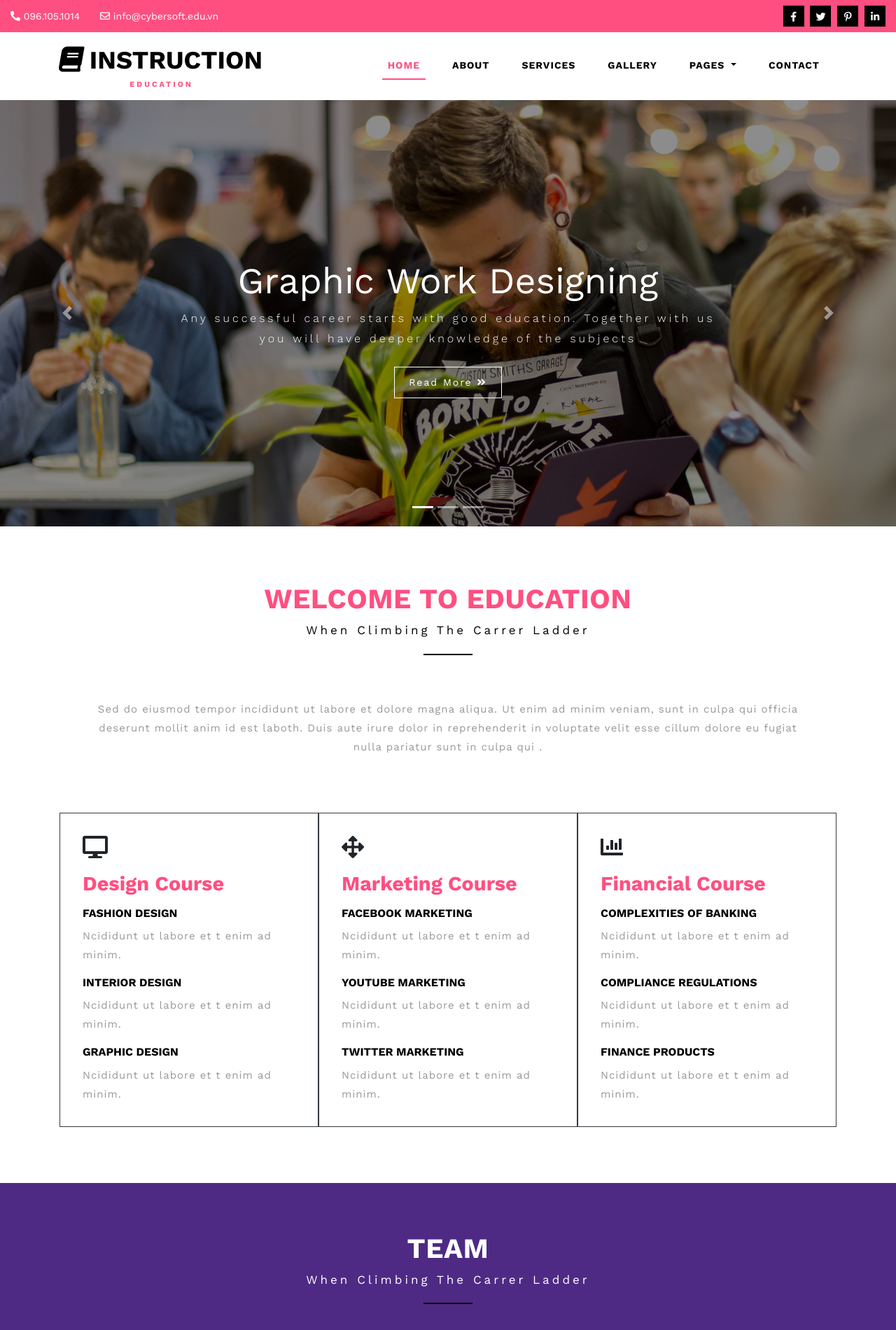
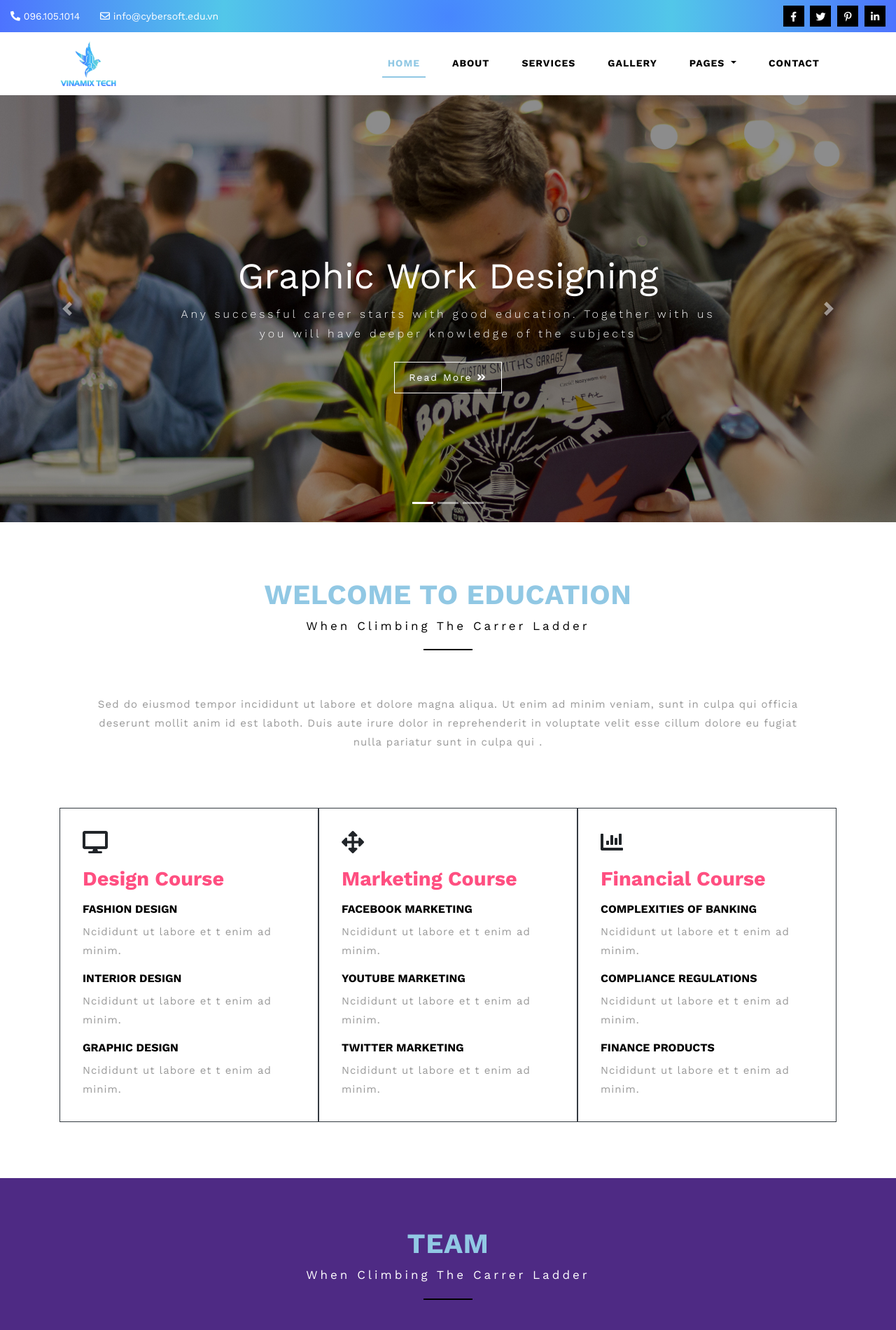
Before and after one commit to TNA2209/Web_Marketing, a website: page index.html in a window 1280 px wide. Shown: the top 1900 px of the page at 70% size. Drawn offline with nearby package versions, Linux system fonts and the light colour scheme.

Commit message:
first commit

```diff
--- a/css/index.css
+++ b/css/index.css
@@ -12,7 +12,7 @@ body {
 
 .heading h2 {
     font-size: 40px;
-    color: #ff4f81;
+    color: #91C8E4;
     font-weight: bold;
     letter-spacing: 0.5px;
 }
@@ -45,7 +45,7 @@ body {
 /* HEADER */
 
 .header__top {
-    background-color: #ff4f81;
+    background: radial-gradient(circle, #4786fe, #52c7e9, #4d73ff);
     font-size: 14px;
 }
 
@@ -67,7 +67,7 @@ body {
 }
 
 .header__right a:hover {
-    background-color: #ff4f81;
+    background-color: #91C8E4;
     border-color: white;
 }
 
@@ -89,7 +89,7 @@ body {
 
 .navInstruction .navbar-brand p:last-child {
     font-size: 11px;
-    color: #ff4f81;
+    color: #91C8E4;
     letter-spacing: 3px;
     font-weight: bold;
 }
@@ -102,7 +102,7 @@ body {
     content: '';
     width: 0;
     height: 2px;
-    background-color: #ff4f81;
+    background-color: #91C8E4;
     display: block;
     transition: all 0.5s;
 }
@@ -119,11 +119,11 @@ body {
 }
 
 #navbarInstruction .nav-item:hover .nav-link {
-    color: #ff4f81;
+    color: #91C8E4;
 }
 
 #navbarInstruction .nav-item.active .nav-link {
-    color: #ff4f81;
+    color: #91C8E4;
 }
 
 #navbarInstruction .nav-item.active::after {
@@ -143,7 +143,7 @@ body {
 #navbarInstruction .dropdown-item:focus,
 #navbarInstruction .dropdown-item:hover {
     background-color: transparent;
-    color: #ff4f81;
+    color: #91C8E4;
 }
 
 .navInstruction .navbar-toggler {
@@ -250,10 +250,6 @@ body {
 .team {
     background-color: #4e2a84;
     padding: 70px 0;
-}
-
-.team h2 {
-    color: white;
 }
 
 .team__content {
@@ -850,10 +846,6 @@ footer {
     padding: 70px 0;
 }
 
-.team h2 {
-    color: white;
-}
-
 .team__content {
     display: grid;
     grid-template-columns: repeat(3, 1fr);
--- a/index.html
+++ b/index.html
@@ -5,16 +5,7 @@
     <meta name="viewport" content="width=device-width, initial-scale=1.0" />
     <title>Instruction Cyber</title>
 
-    <!-- BS4 CSS -->
-    <!-- C1: CDN -->
-    <!-- <link rel="stylesheet" href="https://cdn.jsdelivr.net/npm/bootstrap@4.5.3/dist/css/bootstrap.min.css"
-        integrity="sha384-TX8t27EcRE3e/ihU7zmQxVncDAy5uIKz4rEkgIXeMed4M0jlfIDPvg6uqKI2xXr2" crossorigin="anonymous"> -->
-
-    <!-- C2: Download files -->
     <link rel="stylesheet" href="./css/bootstrap.min.css" />
-
-    <!-- C3: NPM (Node.js) -->
-    <!-- <link rel="stylesheet" href="./node_modules/bootstrap/dist/css/bootstrap.min.css"> -->
 
     <!-- FONT GOOGLE -->
     <link rel="preconnect" href="https://fonts.gstatic.com" />
@@ -62,10 +53,12 @@
       </div>
       <nav class="navInstruction navbar navbar-expand-md container">
         <a class="navbar-brand text-center" href="#">
-          <p class="font-weight-bold mb-0">
-            <i class="fa fa-book"></i> INSTRUCTION
-          </p>
-          <p class="mb-0">EDUCATION</p>
+          <img
+            src="./img/logo-primary.png"
+            alt="Instruction Logo"
+            class="img-fluid"
+            style="max-width: 80px"
+          />
         </a>
         <button
           class="navbar-toggler"
@@ -256,7 +249,7 @@
       </div>
     </section>
     <!-- TEAM -->
-    <section class="team">
+    <section class="team section">
       <div class="heading heading--white">
         <h2>TEAM</h2>
         <p>when climbing the carrer ladder</p>
```
Also changed, not shown: img/logo-primary.png (added).
